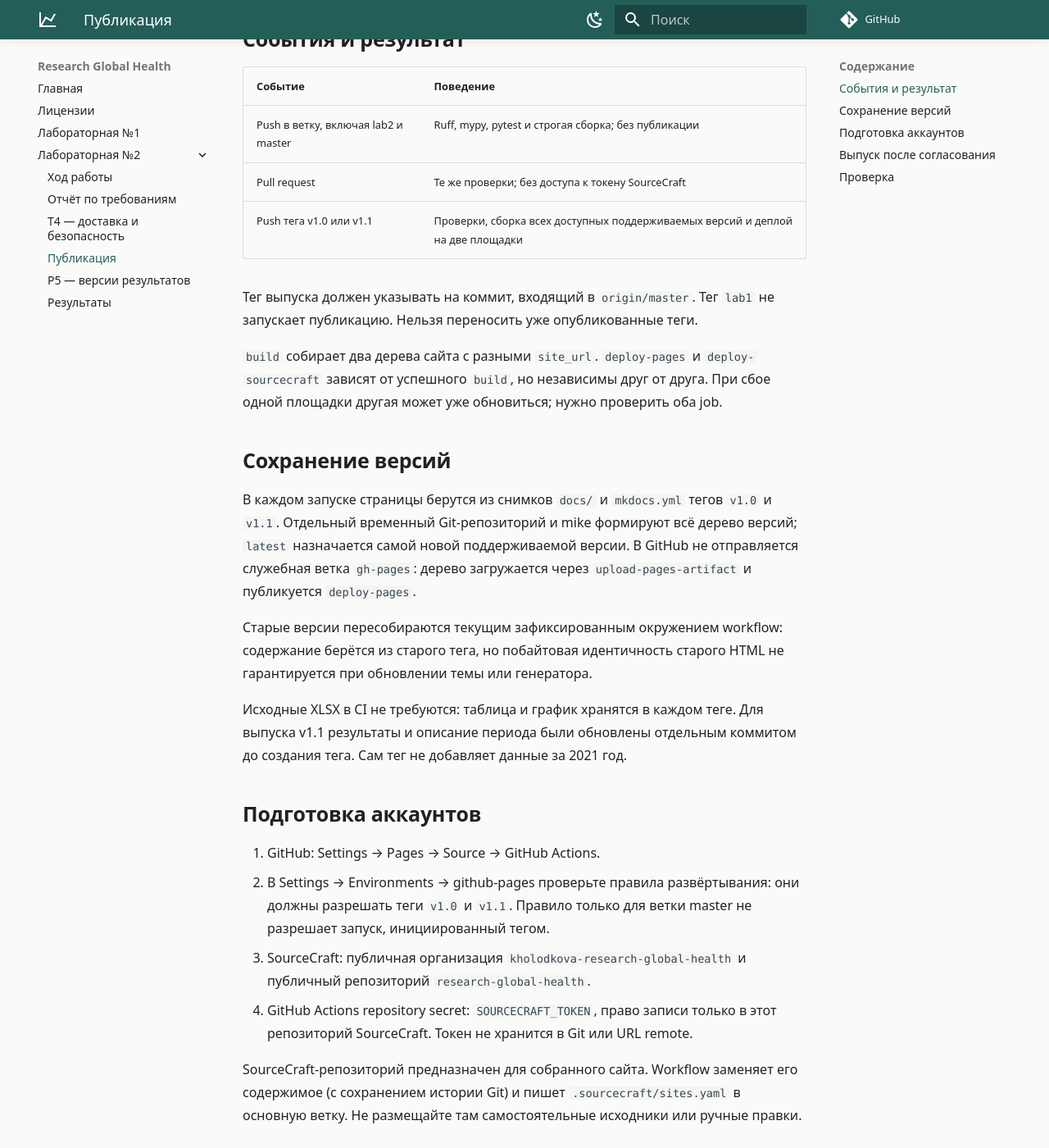
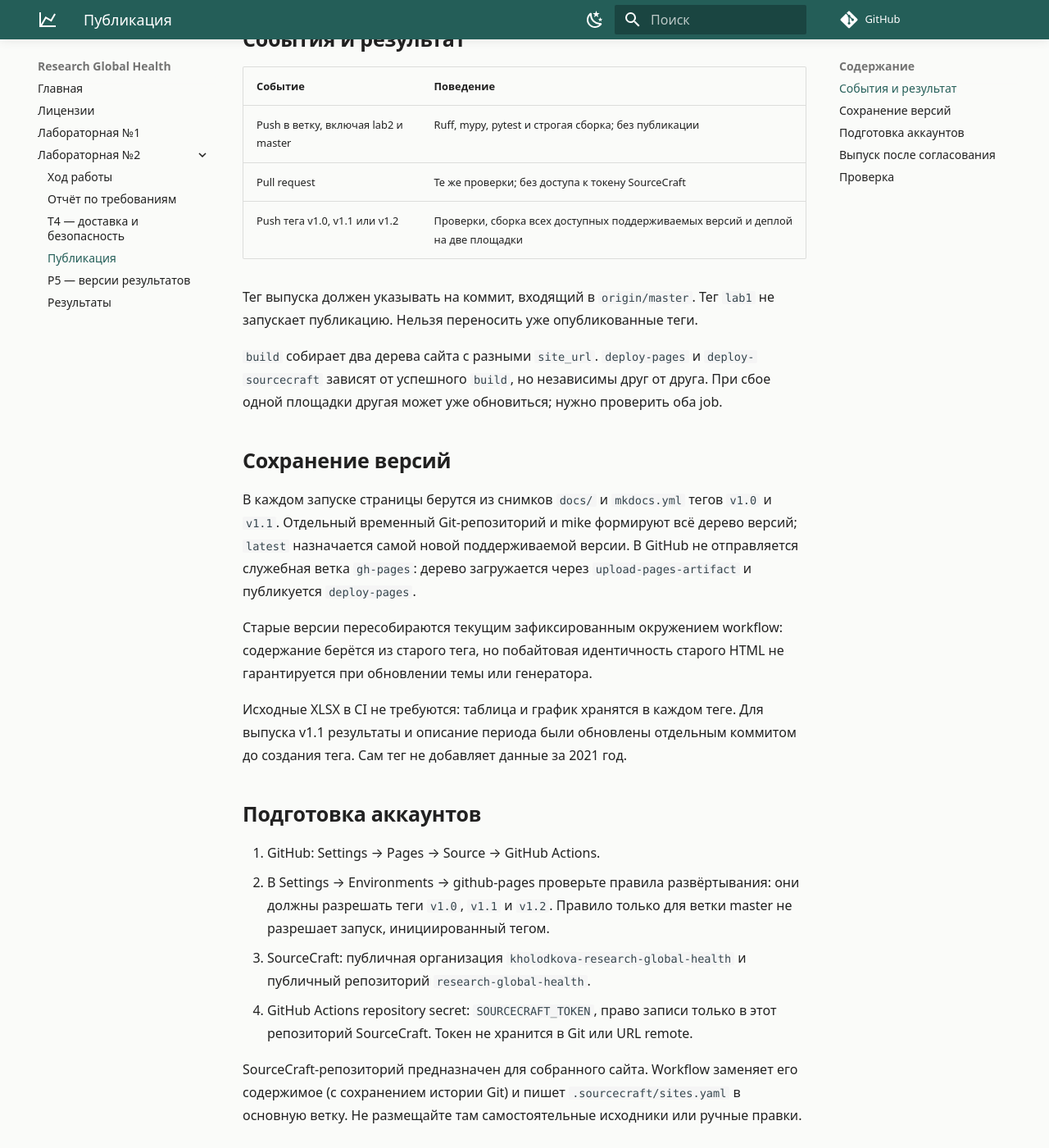
Before and after one commit to kholodkova/research-global-health, an MkDocs documentation site: the page built from docs/lab2/deployment.md, in a window 1280 px wide and 1400 px high, scrolled down 246 px. Shown: the whole window at 82% size. Built offline with MkDocs 1.6.1 and Material for MkDocs 9.7.7, drawn with Linux system fonts in a browser that asks for light colours; comment, search, counter and statistics services are not loaded; the version menu is left out.

Commit message:
Разрешить выпуск v1.2

```diff
--- a/docs/lab2/deployment.md
+++ b/docs/lab2/deployment.md
@@ -9,7 +9,7 @@ SourceCraft Sites.
 | --- | --- |
 | Push в ветку, включая lab2 и master | Ruff, mypy, pytest и строгая сборка; без публикации |
 | Pull request | Те же проверки; без доступа к токену SourceCraft |
-| Push тега v1.0 или v1.1 | Проверки, сборка всех доступных поддерживаемых версий и деплой на две площадки |
+| Push тега v1.0, v1.1 или v1.2 | Проверки, сборка всех доступных поддерживаемых версий и деплой на две площадки |
 
 Тег выпуска должен указывать на коммит, входящий в `origin/master`.
 Тег `lab1` не запускает публикацию. Нельзя переносить уже опубликованные теги.
@@ -38,7 +38,7 @@ SourceCraft Sites.
 
 1. GitHub: Settings → Pages → Source → GitHub Actions.
 2. В Settings → Environments → github-pages проверьте правила развёртывания:
-   они должны разрешать теги `v1.0` и `v1.1`. Правило только для ветки master
+   они должны разрешать теги `v1.0`, `v1.1` и `v1.2`. Правило только для ветки master
    не разрешает запуск, инициированный тегом.
 3. SourceCraft: публичная организация `kholodkova-research-global-health`
    и публичный репозиторий `research-global-health`.
```
Also changed, not shown: 2 other files.
